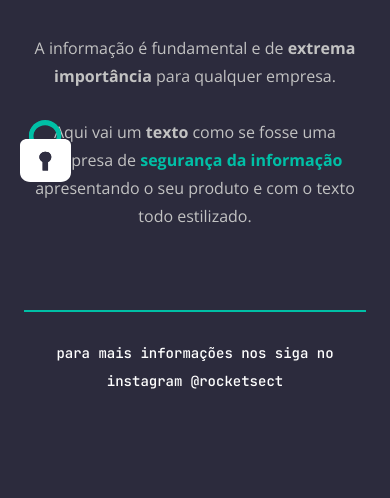
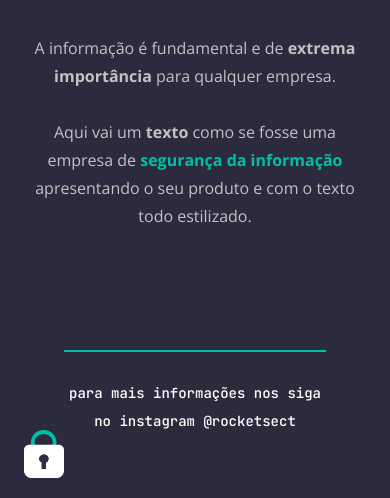
Before and after one commit to jordane-chaves/challange-explorer-rocket-sect, a plain HTML site: page index.html in a window 390 px wide. Shown: the part 642-1140 px from the top of the page. Before the commit the page ends 1060 px from the top, so only its background shows below. Drawn offline with nearby package versions, Linux system fonts and the light colour scheme.

Commit message:
fix: padlock position

```diff
--- a/index.html
+++ b/index.html
@@ -43,10 +43,13 @@
     </div>
 
     <footer>
-      para mais informações nos siga no instagram <a href="http://instagram.com/rocketsect" target="_blank" rel="noopener noreferrer">@rocketsect</a>
+      <img id="padlock" src="./assets/padlock.svg" alt="Ilustração de um cateado">
+
+      <p>
+        para mais informações nos siga no instagram <a href="http://instagram.com/rocketsect" target="_blank" rel="noopener noreferrer">@rocketsect</a>
+      </p>
     </footer>
   </div>
 
-  <img id="padlock" src="./assets/padlock.svg" alt="Ilustração de um cateado">
 </body>
 </html>
--- a/style.css
+++ b/style.css
@@ -35,13 +35,15 @@ body {
   padding-top: 7.1rem;
 
   height: 100%;
-  max-width: 110rem;
   width: 100%;
 }
 
 .container {
   display: grid;
   gap: 10rem;
+
+  max-width: 110rem;
+  margin: 0 auto;
 }
 
 a {
@@ -120,16 +122,20 @@ section p span {
 }
 
 footer {
+  padding-bottom: 2.3rem;
+  width: 100%;
+
+  position: relative;
+}
+
+footer p {
   text-align: center;
 
   max-width: 56.8rem;
   margin: 0 auto;
-  padding-bottom: 2.3rem;
-
-  width: 100%;
 }
 
-footer::before {
+footer p::before {
   content: "";
 
   border: 1px solid var(--brand);
@@ -142,8 +148,8 @@ footer::before {
 }
 
 #padlock {
-  position: fixed;
-  left: 2rem;
+  position: absolute;
+  left: 0;
   bottom: 2rem;
 
   cursor: pointer;
@@ -167,6 +173,10 @@ footer::before {
     flex-direction: column;
     gap: 3.2rem;
   }
+
+  #padlock {
+    max-width: 4rem;
+  }
 }
 
 @media (max-width: 900px) {
@@ -174,4 +184,8 @@ footer::before {
     flex-direction: column;
     gap: 6rem;
   }
+
+  footer p {
+    padding: 4rem;
+  }
 }
```
